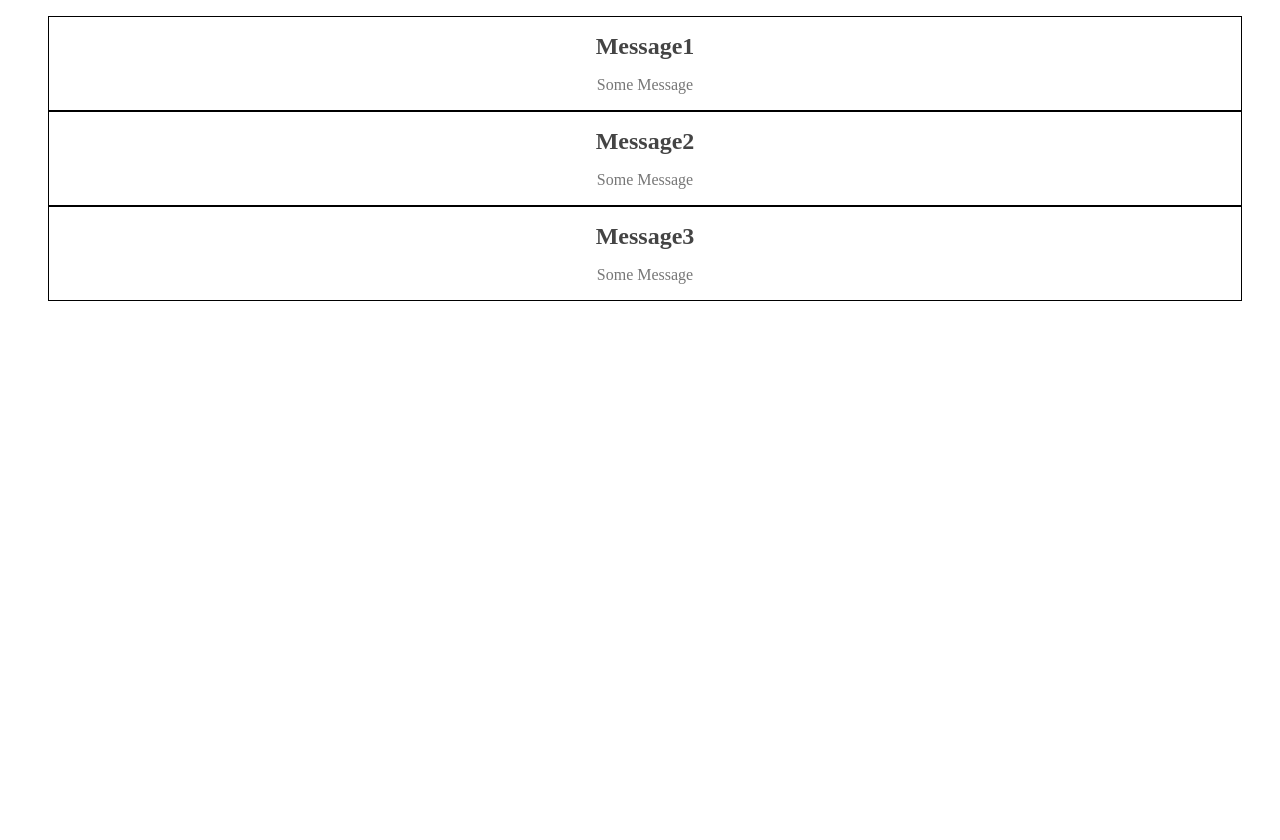
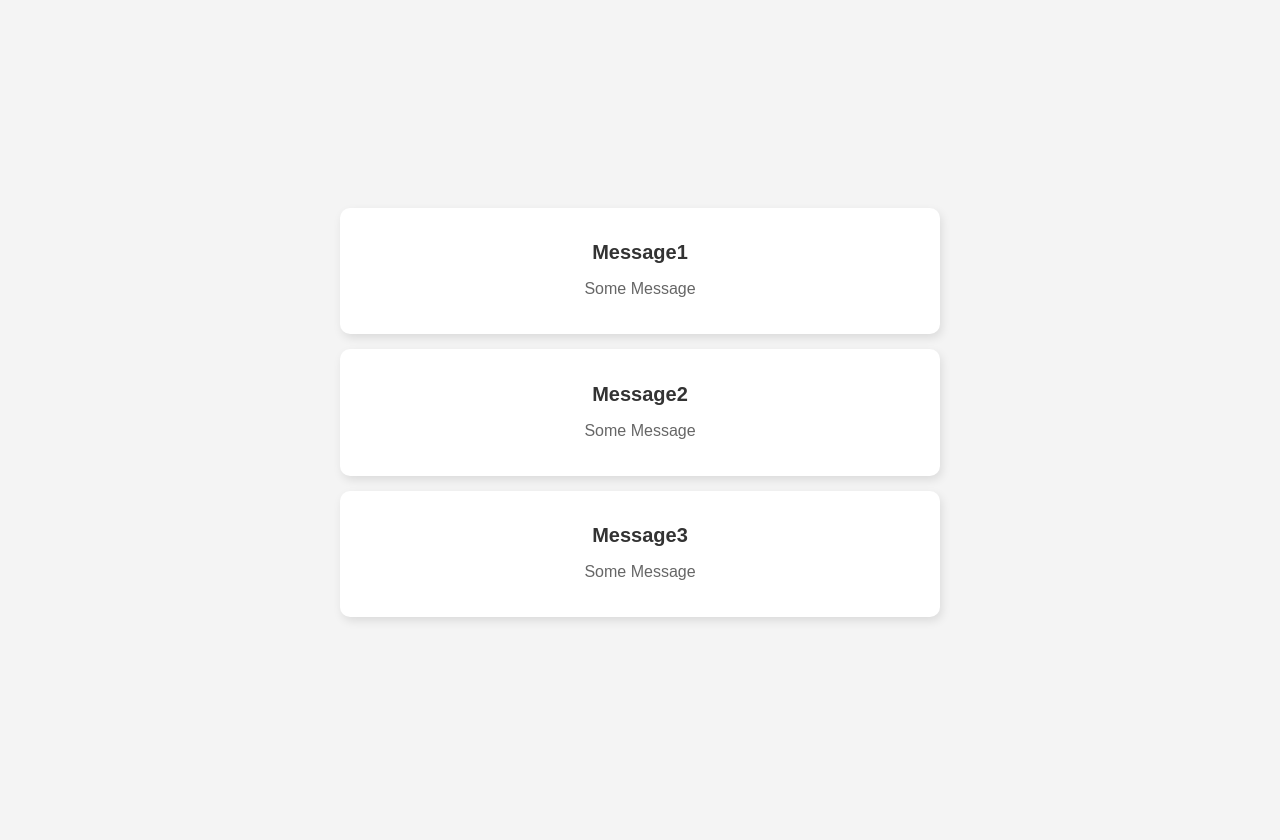
Before and after one commit to nazarsokal/PVI_Lab1, a PHP site: page /messagesPopup.html in a window 1280 px wide. Before the commit the page ends 301 px from the top, so only its background shows below. Run offline with PHP 8.4, Linux system fonts and the light colour scheme.

Commit message:
final commit

```diff
--- a/index.html
+++ b/index.html
@@ -37,9 +37,9 @@
     <div class="mainBody">
         <nav class="links">
             <ul class="linksList">
-                <a href="dashboard.html" style="color: black; text-decoration: none;"><li class="linksListElems">Dashboards</li></a>
-                <a href="#" style="color: black; text-decoration: none;"><li class="linksListElems">Students</li></a>
-                <a href="tasks.html" style="color: black; text-decoration: none;"><li class="linksListElems">Tasks</li></a>
+                <li class="linksListElems"><a href="dashboard.html" style="color: black; text-decoration: none;">Dashboards</a></li>
+                <li class="linksListElems"><a href="#" style="color: black; text-decoration: none;">Students</a></li>
+                <li class="linksListElems"><a href="tasks.html" style="color: black; text-decoration: none;">Tasks</a></li>
             </ul>
         </nav>
 
--- a/messagesPopup.html
+++ b/messagesPopup.html
@@ -5,32 +5,65 @@
     <meta name="viewport" content="width=device-width, initial-scale=1.0">
     <title>Document</title>
     <style>
+        body {
+            font-family: Arial, sans-serif;
+            background-color: #f4f4f4;
+            margin: 0;
+            padding: 20px;
+            display: flex;
+            justify-content: center;
+            align-items: center;
+            min-height: 100vh;
+        }
+
         .messageContainer {
-            color: grey; /* Apply grey color to all text inside */
+            display: flex;
+            flex-direction: column;
+            align-items: center;
+            width: 100%;
+            max-width: 600px;
+        }
+
+        ul {
+            list-style: none;
+            padding: 0;
+            width: 100%;
+        }
+
+        li {
+            background: white;
+            border-radius: 10px;
+            box-shadow: 2px 4px 10px rgba(0, 0, 0, 0.1);
+            padding: 20px;
+            margin-bottom: 15px;
+            transition: transform 0.3s ease-in-out, box-shadow 0.3s ease-in-out;
+        }
+
+        li:hover {
+            transform: translateY(-5px);
+            box-shadow: 4px 6px 15px rgba(0, 0, 0, 0.15);
         }
 
         .MessageTitle {
             text-align: center;
+            font-size: 20px;
             font-weight: bold;
-            font-size: 24px;
-            color: #444; /* Darker grey for better visibility */
+            color: #333;
+            margin-bottom: 10px;
         }
 
         .MessageText {
             text-align: center;
             font-size: 16px;
-            color: #777; /* Lighter grey */
+            color: #666;
         }
-        ul{
-            list-style: none;
+
+        @media (max-width: 600px) {
+            li {
+                padding: 15px;
+            }
         }
-        .Message{
 
-        }
-        li{
-            border: 1px solid black;
-            margin-right: 30px;
-        }
     </style>
 </head>
 <body>
--- a/styles.css
+++ b/styles.css
@@ -142,6 +142,11 @@ th {
 
 h2 {
   font-size: 1.8rem;
+}
+
+#popupUser{
+  width: 200px;
+  height: 100px;
 }
 
 .popup {
```
